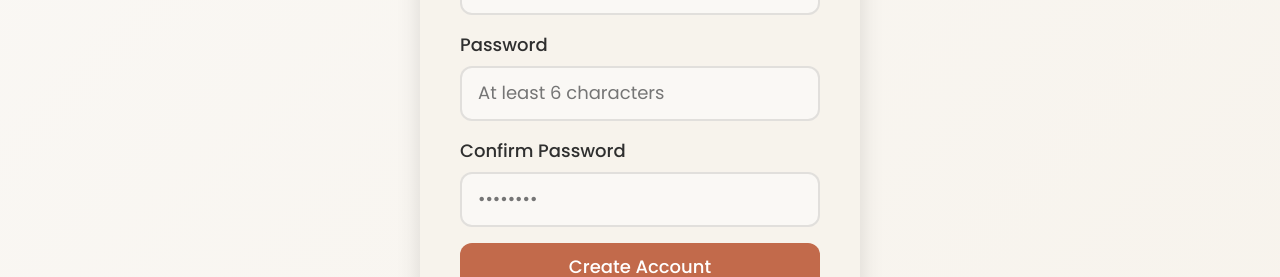
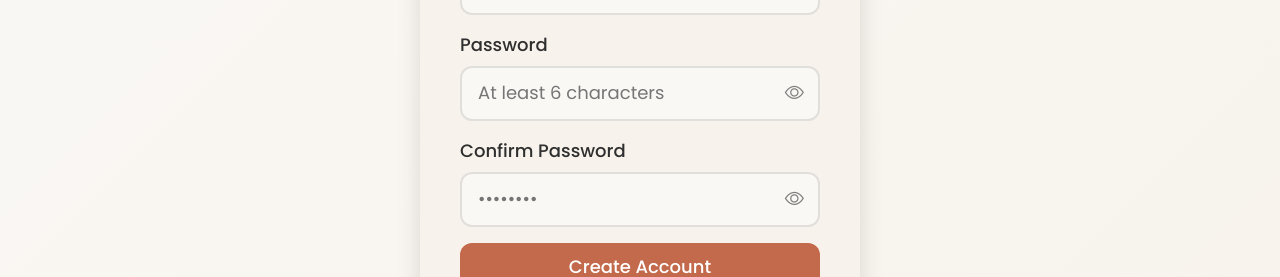
Before and after one commit to mayangzxcs/furniturehub, a React (Vite) app: page /signup in a window 1280 px wide. Shown: the part 464-741 px from the top of the page. Built offline with nearby package versions, Linux system fonts and the light colour scheme; no server answers.

Commit message:
Add show password toggle to SignIn and SignUp pages

```diff
--- a/src/pages/SignIn.tsx
+++ b/src/pages/SignIn.tsx
@@ -9,6 +9,7 @@ export default function SignIn() {
   const [email, setEmail] = useState('')
   const [password, setPassword] = useState('')
   const [loading, setLoading] = useState(false)
+  const [showPassword, setShowPassword] = useState(false)
 
   async function handleSubmit(e: React.FormEvent) {
     e.preventDefault()
@@ -35,7 +36,26 @@ export default function SignIn() {
           </div>
           <div className="mb-3">
             <label className="fh-form-label">Password</label>
-            <input type="password" className="fh-form-control" value={password} onChange={e => setPassword(e.target.value)} required placeholder="••••••••" />
+            <div style={{ position: 'relative' }}>
+              <input
+                type={showPassword ? 'text' : 'password'}
+                className="fh-form-control"
+                value={password}
+                onChange={e => setPassword(e.target.value)}
+                required
+                placeholder="••••••••"
+                style={{ paddingRight: '3rem' }}
+              />
+              <button
+                type="button"
+                className="btn btn-sm border-0 bg-transparent"
+                onClick={() => setShowPassword(!showPassword)}
+                style={{ position: 'absolute', right: '0.5rem', top: '50%', transform: 'translateY(-50%)', color: 'var(--fh-text)', opacity: 0.6 }}
+                aria-label={showPassword ? 'Hide password' : 'Show password'}
+              >
+                <i className={`bi ${showPassword ? 'bi-eye-slash' : 'bi-eye'}`} style={{ fontSize: '1.2rem' }}></i>
+              </button>
+            </div>
           </div>
           <button type="submit" className="btn-fh-primary btn w-100 mb-3" disabled={loading}>
             {loading ? <span className="spinner-border spinner-border-sm" /> : 'Sign In'}
--- a/src/pages/SignUp.tsx
+++ b/src/pages/SignUp.tsx
@@ -12,6 +12,7 @@ export default function SignUp() {
   const [confirm, setConfirm] = useState('')
   const [loading, setLoading] = useState(false)
   const [verificationSent, setVerificationSent] = useState(false)
+  const [showPassword, setShowPassword] = useState(false)
 
   async function handleSubmit(e: React.FormEvent) {
     e.preventDefault()
@@ -73,11 +74,49 @@ export default function SignUp() {
           </div>
           <div className="mb-3">
             <label className="fh-form-label">Password</label>
-            <input type="password" className="fh-form-control" value={password} onChange={e => setPassword(e.target.value)} required placeholder="At least 6 characters" />
+            <div style={{ position: 'relative' }}>
+              <input
+                type={showPassword ? 'text' : 'password'}
+                className="fh-form-control"
+                value={password}
+                onChange={e => setPassword(e.target.value)}
+                required
+                placeholder="At least 6 characters"
+                style={{ paddingRight: '3rem' }}
+              />
+              <button
+                type="button"
+                className="btn btn-sm border-0 bg-transparent"
+                onClick={() => setShowPassword(!showPassword)}
+                style={{ position: 'absolute', right: '0.5rem', top: '50%', transform: 'translateY(-50%)', color: 'var(--fh-text)', opacity: 0.6 }}
+                aria-label={showPassword ? 'Hide password' : 'Show password'}
+              >
+                <i className={`bi ${showPassword ? 'bi-eye-slash' : 'bi-eye'}`} style={{ fontSize: '1.2rem' }}></i>
+              </button>
+            </div>
           </div>
           <div className="mb-3">
             <label className="fh-form-label">Confirm Password</label>
-            <input type="password" className="fh-form-control" value={confirm} onChange={e => setConfirm(e.target.value)} required placeholder="••••••••" />
+            <div style={{ position: 'relative' }}>
+              <input
+                type={showPassword ? 'text' : 'password'}
+                className="fh-form-control"
+                value={confirm}
+                onChange={e => setConfirm(e.target.value)}
+                required
+                placeholder="••••••••"
+                style={{ paddingRight: '3rem' }}
+              />
+              <button
+                type="button"
+                className="btn btn-sm border-0 bg-transparent"
+                onClick={() => setShowPassword(!showPassword)}
+                style={{ position: 'absolute', right: '0.5rem', top: '50%', transform: 'translateY(-50%)', color: 'var(--fh-text)', opacity: 0.6 }}
+                aria-label={showPassword ? 'Hide password' : 'Show password'}
+              >
+                <i className={`bi ${showPassword ? 'bi-eye-slash' : 'bi-eye'}`} style={{ fontSize: '1.2rem' }}></i>
+              </button>
+            </div>
           </div>
           <button type="submit" className="btn-fh-primary btn w-100 mb-3" disabled={loading}>
             {loading ? <span className="spinner-border spinner-border-sm" /> : 'Create Account'}
```
